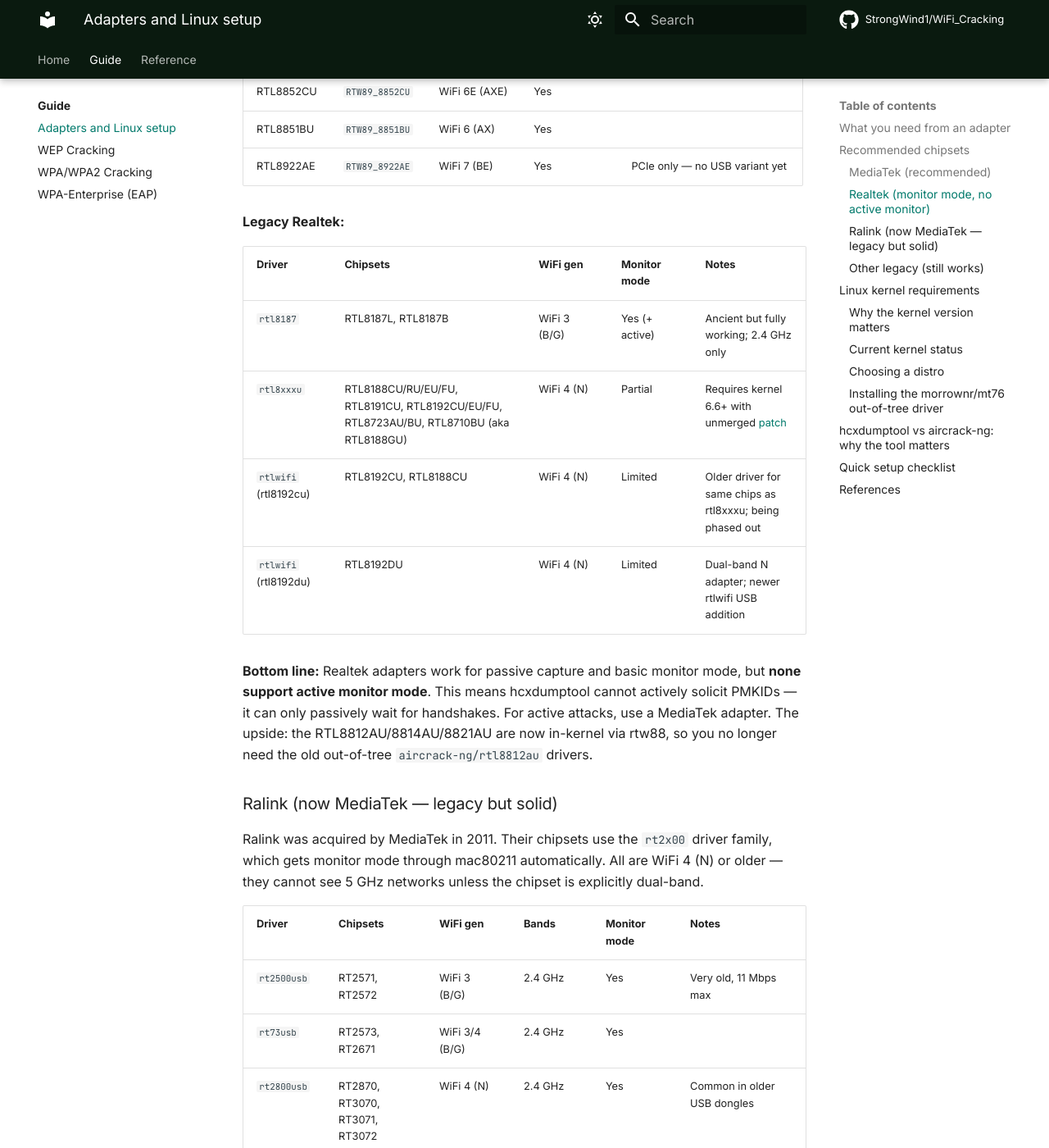
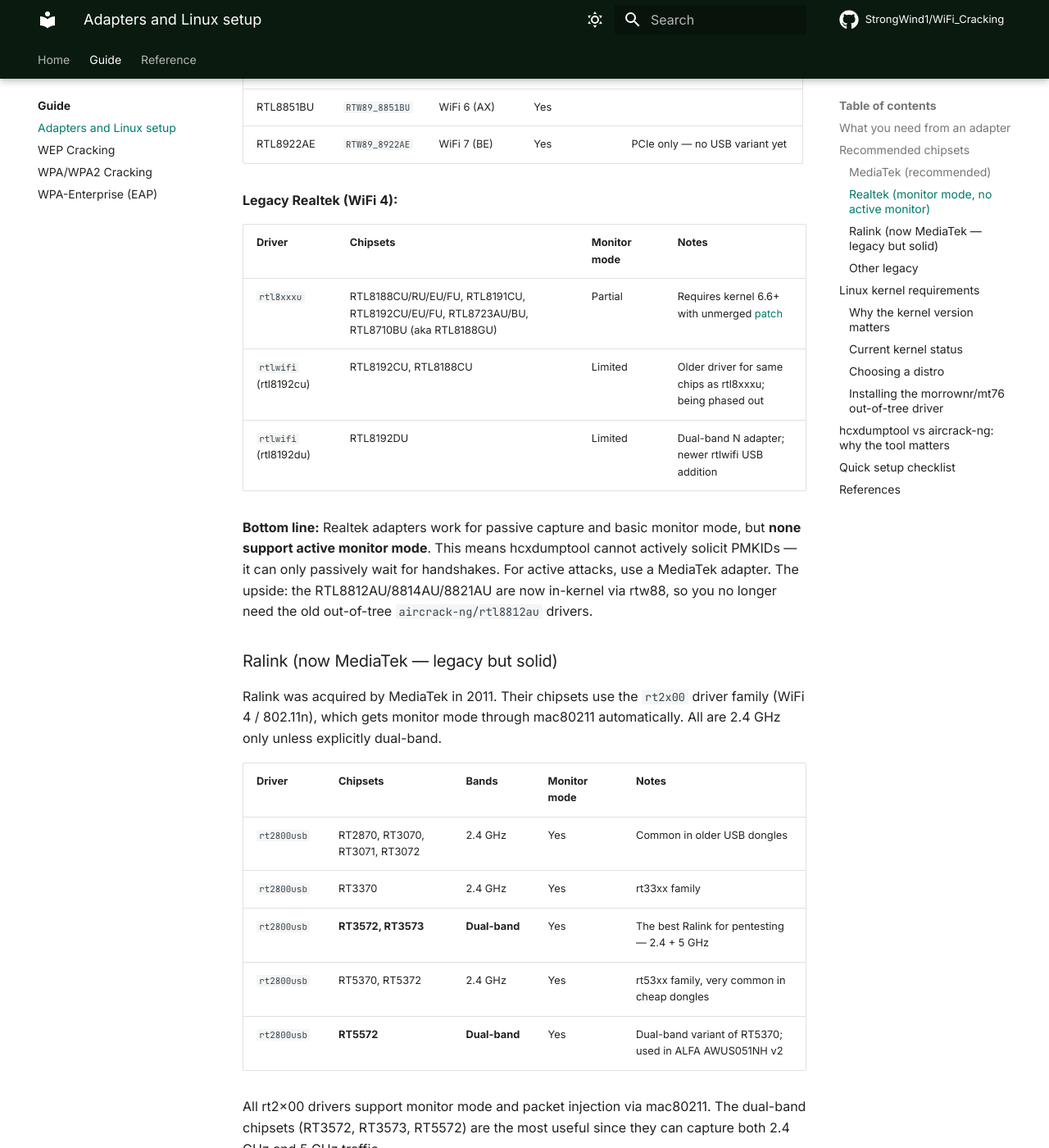
Before and after one commit to StrongWind1/WiFi_Cracking, an MkDocs documentation site: the page built from docs/guide/adapters.md, in a window 1280 px wide and 1400 px high, scrolled down 2962 px. Shown: the whole window at 82% size. Built offline with MkDocs 1.6.1 and Material for MkDocs 9.7.7, drawn with Linux system fonts in a browser that asks for light colours; comment, search, counter and statistics services are not loaded; some of the changed text lies outside the part shown.

Commit message:
docs: remove WiFi 3 (802.11b/g) chipsets from adapter guide
Removed: rtl8187 (RTL8187L/B), rt2500usb (RT2571/2572),
rt73usb (RT2573/2671), p54usb (ISL38xx), zd1211rw (ZD1211).
These are 20+ year old chipsets with no practical use for
modern security testing.

```diff
--- a/docs/guide/adapters.md
+++ b/docs/guide/adapters.md
@@ -45,7 +45,6 @@ Realtek has three in-kernel driver families in kernel 7.1.3. Monitor mode works
     - **rtw88**: Monitor mode works but is unstable — breaks if the device exits promiscuous mode; may require driver reload or device replug to recover. No VIF support, no active monitor. ([hcxdumptool #361](https://github.com/ZerBea/hcxdumptool/discussions/361))
     - **rtw89**: Explicit monitor mode in kernel source (`pure_monitor_mode_vif`). Supports VIF but no active monitor. Most reliable of the Realtek drivers.
     - **rtl8xxxu**: Requires kernel 6.6+ with an unmerged patch ([bugzilla #217205](https://bugzilla.kernel.org/show_bug.cgi?id=217205)). Monitor mode functional but limited.
-    - **rtl8187**: Old but solid — explicit monitor mode hardware flag. Fully working.
     - All Realtek WiFi 5 adapters: "Monitor mode is very solid but does not support VIF or active monitor mode" ([morrownr/USB-WiFi](https://github.com/morrownr/USB-WiFi))
 
 **rtw88 — WiFi 5 (AC)** — the most complete Realtek USB driver as of kernel 7.1.3:
@@ -70,42 +69,37 @@ Realtek has three in-kernel driver families in kernel 7.1.3. Monitor mode works
 | RTL8851BU | `RTW89_8851BU` | WiFi 6 (AX) | Yes | |
 | RTL8922AE | `RTW89_8922AE` | WiFi 7 (BE) | Yes | PCIe only — no USB variant yet |
 
-**Legacy Realtek:**
+**Legacy Realtek (WiFi 4):**
 
-| Driver | Chipsets | WiFi gen | Monitor mode | Notes |
-|---|---|---|---|---|
-| `rtl8187` | RTL8187L, RTL8187B | WiFi 3 (B/G) | Yes (+ active) | Ancient but fully working; 2.4 GHz only |
-| `rtl8xxxu` | RTL8188CU/RU/EU/FU, RTL8191CU, RTL8192CU/EU/FU, RTL8723AU/BU, RTL8710BU (aka RTL8188GU) | WiFi 4 (N) | Partial | Requires kernel 6.6+ with unmerged [patch](https://bugzilla.kernel.org/show_bug.cgi?id=217205) |
-| `rtlwifi` (rtl8192cu) | RTL8192CU, RTL8188CU | WiFi 4 (N) | Limited | Older driver for same chips as rtl8xxxu; being phased out |
-| `rtlwifi` (rtl8192du) | RTL8192DU | WiFi 4 (N) | Limited | Dual-band N adapter; newer rtlwifi USB addition |
+| Driver | Chipsets | Monitor mode | Notes |
+|---|---|---|---|
+| `rtl8xxxu` | RTL8188CU/RU/EU/FU, RTL8191CU, RTL8192CU/EU/FU, RTL8723AU/BU, RTL8710BU (aka RTL8188GU) | Partial | Requires kernel 6.6+ with unmerged [patch](https://bugzilla.kernel.org/show_bug.cgi?id=217205) |
+| `rtlwifi` (rtl8192cu) | RTL8192CU, RTL8188CU | Limited | Older driver for same chips as rtl8xxxu; being phased out |
+| `rtlwifi` (rtl8192du) | RTL8192DU | Limited | Dual-band N adapter; newer rtlwifi USB addition |
 
 **Bottom line:** Realtek adapters work for passive capture and basic monitor mode, but **none support active monitor mode**. This means hcxdumptool cannot actively solicit PMKIDs — it can only passively wait for handshakes. For active attacks, use a MediaTek adapter. The upside: the RTL8812AU/8814AU/8821AU are now in-kernel via rtw88, so you no longer need the old out-of-tree `aircrack-ng/rtl8812au` drivers.
 
 ### Ralink (now MediaTek — legacy but solid)
 
-Ralink was acquired by MediaTek in 2011. Their chipsets use the `rt2x00` driver family, which gets monitor mode through mac80211 automatically. All are WiFi 4 (N) or older — they cannot see 5 GHz networks unless the chipset is explicitly dual-band.
+Ralink was acquired by MediaTek in 2011. Their chipsets use the `rt2x00` driver family (WiFi 4 / 802.11n), which gets monitor mode through mac80211 automatically. All are 2.4 GHz only unless explicitly dual-band.
 
-| Driver | Chipsets | WiFi gen | Bands | Monitor mode | Notes |
-|---|---|---|---|---|---|
-| `rt2500usb` | RT2571, RT2572 | WiFi 3 (B/G) | 2.4 GHz | Yes | Very old, 11 Mbps max |
-| `rt73usb` | RT2573, RT2671 | WiFi 3/4 (B/G) | 2.4 GHz | Yes | |
-| `rt2800usb` | RT2870, RT3070, RT3071, RT3072 | WiFi 4 (N) | 2.4 GHz | Yes | Common in older USB dongles |
-| `rt2800usb` | RT3370 | WiFi 4 (N) | 2.4 GHz | Yes | rt33xx family |
-| `rt2800usb` | **RT3572, RT3573** | WiFi 4 (N) | **Dual-band** | Yes | The best Ralink for pentesting — 2.4 + 5 GHz |
-| `rt2800usb` | RT5370, RT5372 | WiFi 4 (N) | 2.4 GHz | Yes | rt53xx family, very common in cheap dongles |
-| `rt2800usb` | **RT5572** | WiFi 4 (N) | **Dual-band** | Yes | Dual-band variant of RT5370; used in ALFA AWUS051NH v2 |
+| Driver | Chipsets | Bands | Monitor mode | Notes |
+|---|---|---|---|---|
+| `rt2800usb` | RT2870, RT3070, RT3071, RT3072 | 2.4 GHz | Yes | Common in older USB dongles |
+| `rt2800usb` | RT3370 | 2.4 GHz | Yes | rt33xx family |
+| `rt2800usb` | **RT3572, RT3573** | **Dual-band** | Yes | The best Ralink for pentesting — 2.4 + 5 GHz |
+| `rt2800usb` | RT5370, RT5372 | 2.4 GHz | Yes | rt53xx family, very common in cheap dongles |
+| `rt2800usb` | **RT5572** | **Dual-band** | Yes | Dual-band variant of RT5370; used in ALFA AWUS051NH v2 |
 
 All rt2x00 drivers support monitor mode and packet injection via mac80211. The dual-band chipsets (RT3572, RT3573, RT5572) are the most useful since they can capture both 2.4 GHz and 5 GHz traffic.
 
-### Other legacy (still works)
+### Other legacy
 
 | Chipset | Driver | WiFi gen | Monitor | Injection | Notes |
 |---|---|---|---|---|---|
 | Atheros AR9271 | `ath9k_htc` | WiFi 4 (N) | Yes | Yes | Rock-solid. 2.4 GHz only. The classic pentesting adapter (ALFA AWUS036NHA) |
-| Intersil ISL38xx | `p54usb` | WiFi 3/4 | Yes | Yes | Prism54-based |
-| ZyDAS ZD1211/B | `zd1211rw` | WiFi 3 | Yes | Limited | Very old, mostly historical |
 
-These still work and are well-tested, but they are WiFi 4 or older — they cannot see 5 GHz or 6 GHz networks.
+WiFi 4 only — cannot see 5 GHz or 6 GHz networks.
 
 ## Linux kernel requirements
 
```
